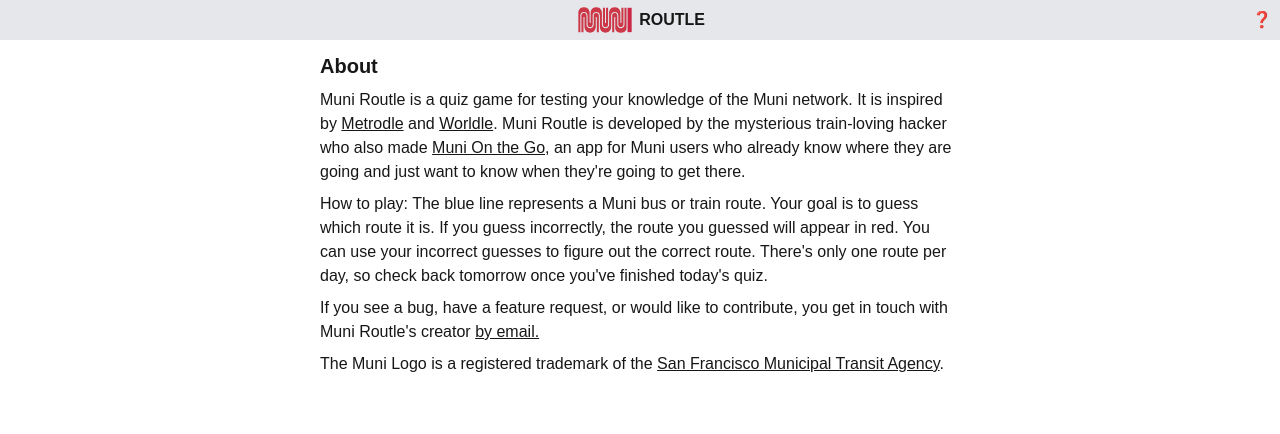
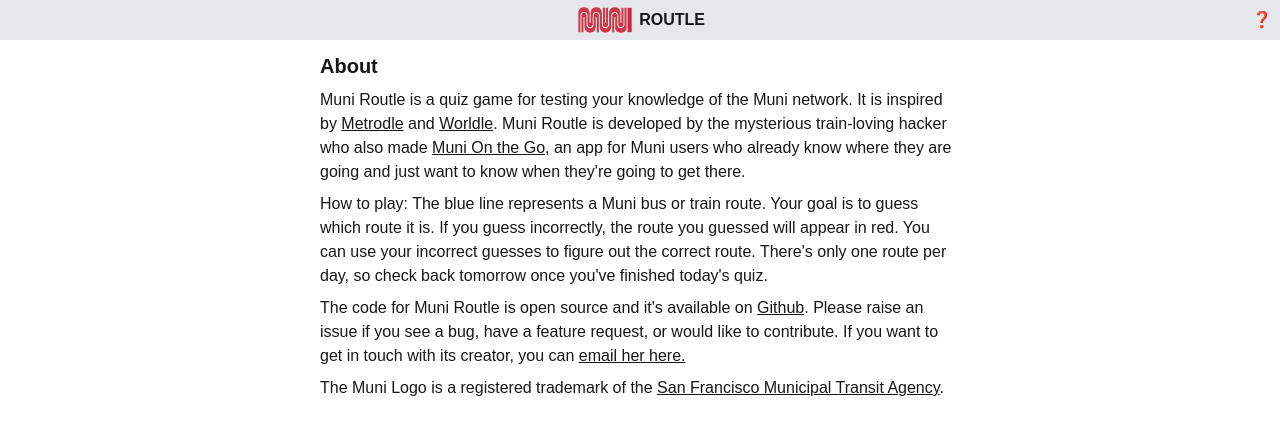
Before and after one commit to djbusstop/muni-routle, a Next.js app: page /about in a window 1280 px wide. Shown: the top 434 px of the page. Built offline with nearby package versions, Linux system fonts and the light colour scheme.

Commit message:
replace github

```diff
--- a/app/about/page.tsx
+++ b/app/about/page.tsx
@@ -33,10 +33,18 @@
           quiz.
         </p>
         <p>
-          If you see a bug, have a feature request, or would like to contribute,
-          you get in touch with Muni Routle&apos;s creator{" "}
+          The code for Muni Routle is open source and it&apos;s available on{" "}
+          <Link
+            className="underline"
+            href="https://github.com/djbusstop/routle"
+          >
+            Github
+          </Link>
+          . Please raise an issue if you see a bug, have a feature request, or
+          would like to contribute. If you want to get in touch with its
+          creator, you can{" "}
           <Link className="underline" href="mailto:river@grrlz.net">
-            by email.
+            email her here.
           </Link>
         </p>
         <p>
```
